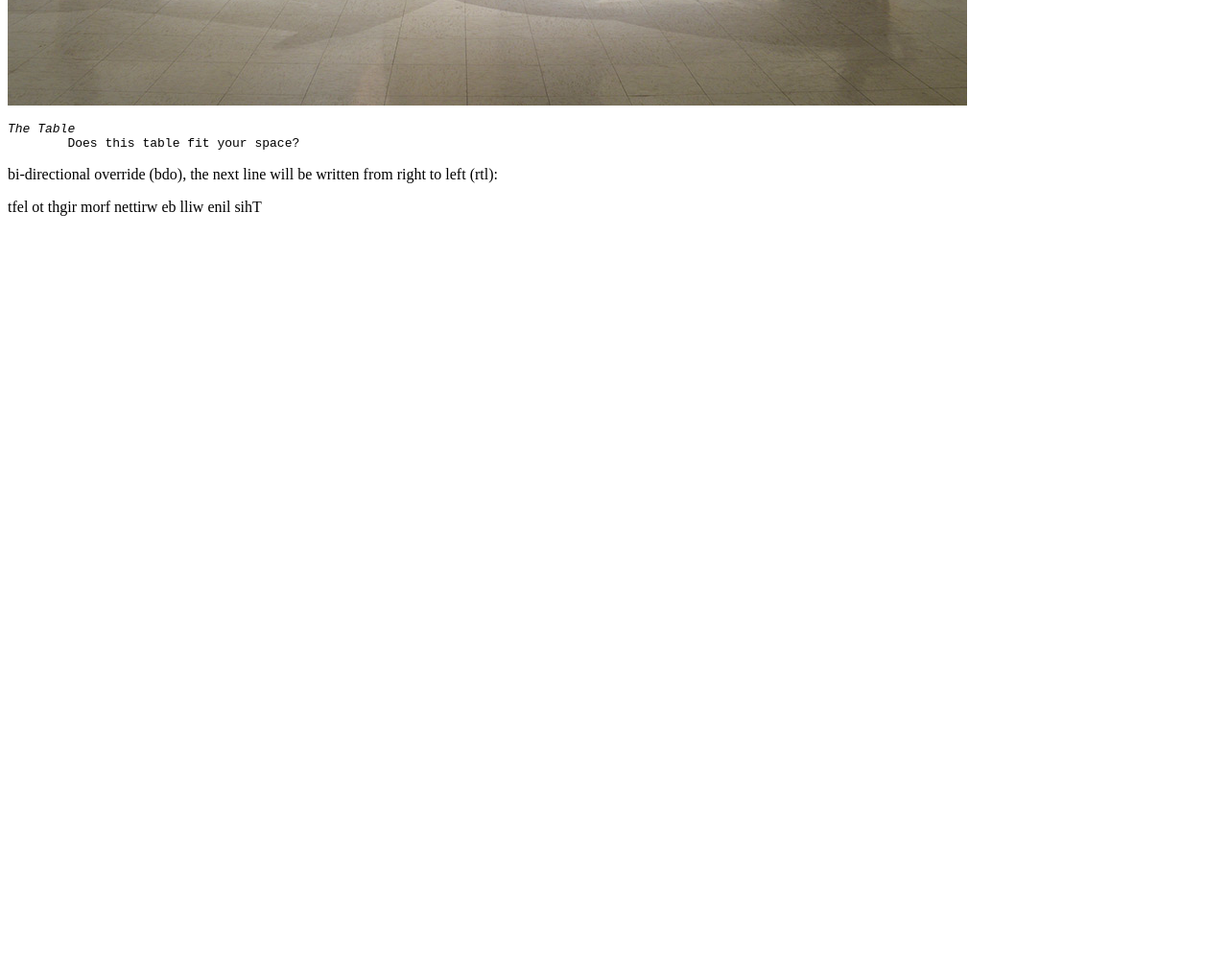
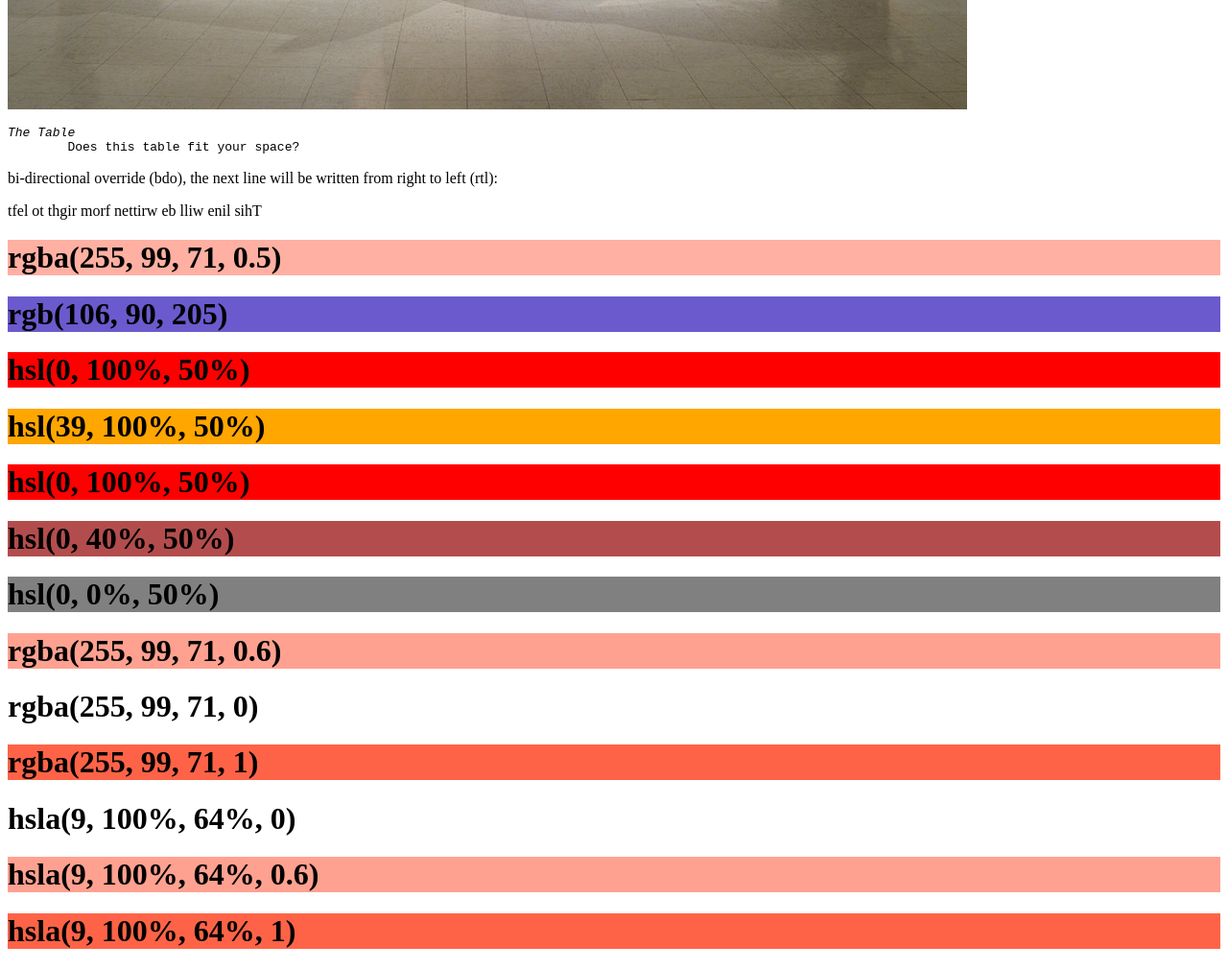
Before and after one commit to pale-cinder/HTML5, a plain HTML site: page index_quotations.html in a window 1280 px wide. Shown: the part 682-1692 px from the top of the page at 96% size. Before the commit the page ends 915 px from the top, so only its background shows below. Drawn offline with Linux system fonts and the light colour scheme.

Commit message:
html colors

```diff
--- a/index_quotations.html
+++ b/index_quotations.html
@@ -2,14 +2,15 @@
 <html>
 <body>
 
-    <pre>
+
+    <pre style="background-color: yellowgreen; color: brown; border:2px solid rebeccapurple">
         Last week, I read the latest of a dozen or so blog posts
         I’ve come across trashing personas or user interviews or customer journeys or jobs to be done.
         My immediate reaction to this is frustration and concern.
     </pre>
 
     <blockquote cite="https://uxdesign.cc/personas-arent-the-problem-your-methodology-is-5c020f88561b">
-        <q>If you hire a carpenter to build you a table and the finished product doesn’t fit your space, <abbr title="personas aren’t the problem… your methodology is">you don’t blame the hammer, you blame the craftsman.</abbr> </q>
+        <q style="background-color: violet; border:4px solid pink">If you hire a carpenter to build you a table and the finished product doesn’t fit your space, <abbr title="personas aren’t the problem… your methodology is">you don’t blame the hammer, you blame the craftsman.</abbr> </q>
     </blockquote>
 
     <address>
@@ -32,6 +33,38 @@
 
         <bdo dir="rtl">This line will be written from right to left</bdo>
 
+        <h1 style="background-color:rgba(255, 99, 71, 0.5);">rgba(255, 99, 71, 0.5)</h1>
+        <h1 style="background-color:rgb(106, 90, 205);">rgb(106, 90, 205)</h1>
+        <!-- HSL Value -->
+        <!-- Hue is a degree on the color wheel from 0 to 360. 0 is red, 120 is green, and 240 is blue.
+
+            Saturation is a percentage value, 0% means a shade of gray, and 100% is the full color.
+
+            Lightness is also a percentage, 0% is black, 50% is neither light or dark, 100% is white -->
+
+        <h1 style="background-color:hsl(0, 100%, 50%);">hsl(0, 100%, 50%)</h1>
+        <h1 style="background-color:hsl(39, 100%, 50%);">hsl(39, 100%, 50%)</h1>
+
+        <!-- less saturation mean less color. 0% is completely gray. -->
+        <h1 style="background-color:hsl(0, 100%, 50%);">hsl(0, 100%, 50%)</h1>
+        <h1 style="background-color:hsl(0, 40%, 50%);">hsl(0, 40%, 50%)</h1>
+        <h1 style="background-color:hsl(0, 0%, 50%);">hsl(0, 0%, 50%)</h1>
+
+        <!-- rgba(red, green, blue, alpha) -->
+        <h1 style="background-color:rgba(255, 99, 71, 0.6);">rgba(255, 99, 71, 0.6)</h1>
+        <h1 style="background-color:rgba(255, 99, 71, 0);">rgba(255, 99, 71, 0)</h1>
+        <h1 style="background-color:rgba(255, 99, 71, 1);">rgba(255, 99, 71, 1)</h1>
+
+        <!-- hsla(hue, saturation, lightness, alpha) -->
+        <h1 style="background-color:hsla(9, 100%, 64%, 0);">hsla(9, 100%, 64%, 0)</h1>
+        <h1 style="background-color:hsla(9, 100%, 64%, 0.6);">hsla(9, 100%, 64%, 0.6)</h1>
+        <h1 style="background-color:hsla(9, 100%, 64%, 1);">hsla(9, 100%, 64%, 1)</h1>
+
+
+
+
+
+
 
 </body>
 </html>
```
